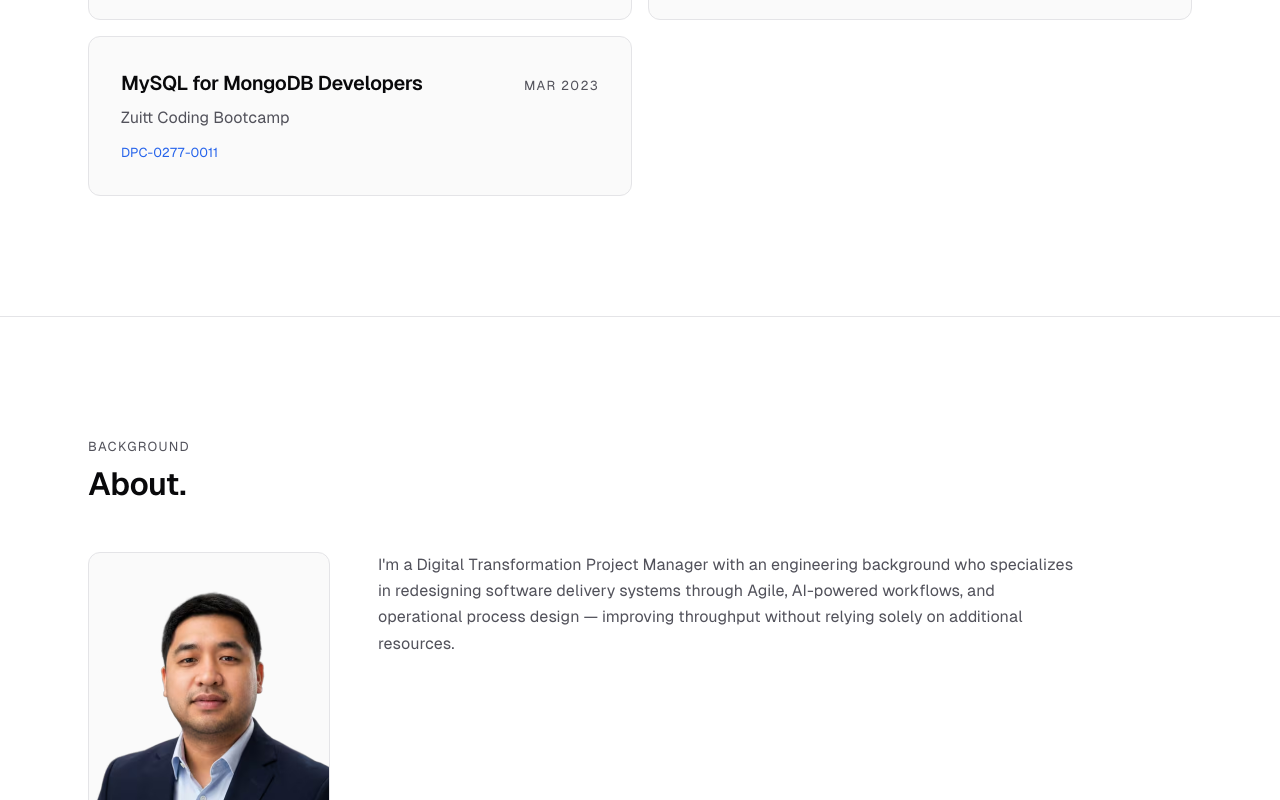
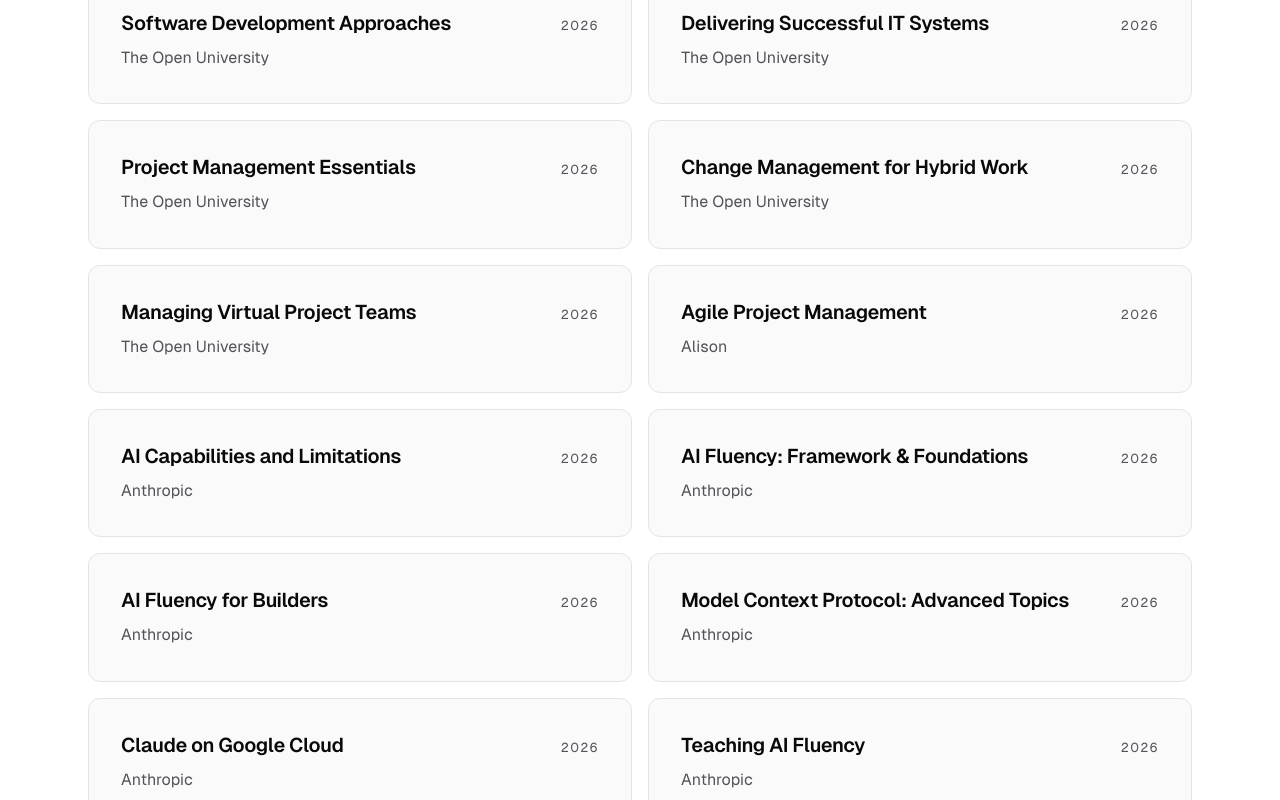
Before and after one commit to jc-delizo/3dport, a React (Vite) app: page / in a window 1280 px wide. Shown: the part 8980-9780 px from the top of the page. Built offline with nearby package versions, Linux system fonts and the light colour scheme.

Commit message:
feat: certifications content — 19 entries with verified credential URLs

```diff
--- a/src/content/site.js
+++ b/src/content/site.js
@@ -191,36 +191,130 @@
   ],
 
   // Ordered by relevance to the target roles, not by date. The two PICS certifications
-  // lead because the national exam rankings are the strongest verifiable credential here.
+  // lead as featured cards — the national exam rankings are the strongest verifiable
+  // credential here. Open University display names are approved renames; the official
+  // certificate titles are recorded in
+  // docs/superpowers/specs/2026-07-31-certifications-expansion-design.md §4.
   certifications: [
     {
       name: 'Certified Instrumentation and Control Engineer',
       issuer: 'Philippine Instrumentation and Control Society',
-      date: 'Nov 2018',
+      date: '2018',
+      url: 'https://drive.google.com/file/d/1KQnIfynOvAwnVbk1sjalBO1kvbvwb76j/view?usp=sharing',
       note: 'Ranked 8th of 1,057 examinees',
+      featured: true,
     },
     {
       name: 'Certified Instrumentation and Control Technician',
       issuer: 'Philippine Instrumentation and Control Society',
-      date: 'Nov 2018',
+      date: '2018',
+      url: 'https://drive.google.com/file/d/1xjIMN90watG8_hBkIYzvLZZnYpraH6TR/view?usp=sharing',
       note: 'Ranked 11th of 2,089 examinees',
+      featured: true,
+    },
+    {
+      name: 'Project Governance & PMO',
+      issuer: 'The Open University',
+      date: '2026',
+      url: 'https://drive.google.com/file/d/1J2akTjCZQOMzXbIBFINFLDscFVmZIoOF/view?usp=drive_link',
+    },
+    {
+      name: 'Software Development for Enterprise Systems',
+      issuer: 'The Open University',
+      date: '2026',
+      url: 'https://drive.google.com/file/d/1NsGfL4E1kTo1Lx2oji-0JdXFN7GQmVJe/view?usp=drive_link',
+    },
+    {
+      name: 'Software Development Approaches',
+      issuer: 'The Open University',
+      date: '2026',
+      url: 'https://drive.google.com/file/d/1z-3ELbbT9YqJi4wspIyjQBV5sfaMYK3G/view?usp=drive_link',
+    },
+    {
+      name: 'Delivering Successful IT Systems',
+      issuer: 'The Open University',
+      date: '2026',
+      url: 'https://drive.google.com/file/d/12jz3npwp_0Qj_awXHu4QZTzaG7rq3nqD/view?usp=drive_link',
+    },
+    {
+      name: 'Project Management Essentials',
+      issuer: 'The Open University',
+      date: '2026',
+      url: 'https://drive.google.com/file/d/1JZ3CQTmsobFWVko5PEmTM7lppoVhjKf8/view?usp=drive_link',
+    },
+    {
+      name: 'Change Management for Hybrid Work',
+      issuer: 'The Open University',
+      date: '2026',
+      url: 'https://drive.google.com/file/d/1qhRonGRJcJ4YDEn8CtqRx0nWGp1vu6zO/view?usp=drive_link',
+    },
+    {
+      name: 'Managing Virtual Project Teams',
+      issuer: 'The Open University',
+      date: '2026',
+      url: 'https://drive.google.com/file/d/14ZvcFwPcQPfk5fE69a3Xm2K4GUCfXnA-/view?usp=drive_link',
+    },
+    // No shareable credential exists for this course; it renders unlinked (spec §2).
+    {
+      name: 'Agile Project Management',
+      issuer: 'Alison',
+      date: '2026',
+    },
+    {
+      name: 'AI Capabilities and Limitations',
+      issuer: 'Anthropic',
+      date: '2026',
+      url: 'https://verify.skilljar.com/c/fx8zb2jpzmb3',
+    },
+    {
+      name: 'AI Fluency: Framework & Foundations',
+      issuer: 'Anthropic',
+      date: '2026',
+      url: 'https://verify.skilljar.com/c/jcisomdtuk9f',
+    },
+    {
+      name: 'AI Fluency for Builders',
+      issuer: 'Anthropic',
+      date: '2026',
+      url: 'https://verify.skilljar.com/c/k2o4dxyjy3yk',
+    },
+    {
+      name: 'Model Context Protocol: Advanced Topics',
+      issuer: 'Anthropic',
+      date: '2026',
+      url: 'https://verify.skilljar.com/c/x3yhyuej563n',
+    },
+    {
+      name: 'Claude on Google Cloud',
+      issuer: 'Anthropic',
+      date: '2026',
+      url: 'https://verify.skilljar.com/c/3np2qtp8rujt',
+    },
+    {
+      name: 'Teaching AI Fluency',
+      issuer: 'Anthropic',
+      date: '2026',
+      url: 'https://verify.skilljar.com/c/qh73wcpgrf37',
     },
     {
       name: 'Full Stack Web Development',
       issuer: 'Zuitt Coding Bootcamp',
-      date: 'Feb 2023',
+      date: '2023',
+      url: 'https://share.zertify.zuitt.co/certificate/fd382383-216f-4982-93fe-3d748352ce5a/',
       note: 'Enthusiastic Learner Award · DPC-0225-0012',
     },
     {
       name: 'Object-Oriented Programming with JavaScript',
       issuer: 'Zuitt Coding Bootcamp',
-      date: 'Mar 2023',
+      date: '2023',
+      url: 'https://share.zertify.zuitt.co/certificate/4257e147-6505-4714-afd3-4031e2c29855/',
       note: 'DPC-0273-0011',
     },
     {
       name: 'MySQL for MongoDB Developers',
       issuer: 'Zuitt Coding Bootcamp',
-      date: 'Mar 2023',
+      date: '2023',
+      url: 'https://share.zertify.zuitt.co/certificate/49b3be22-9145-4117-849e-50b42ef543d8',
       note: 'DPC-0277-0011',
     },
   ],
```
Also changed, not shown: 1 other file (tests, documents, lock files or other folders).
